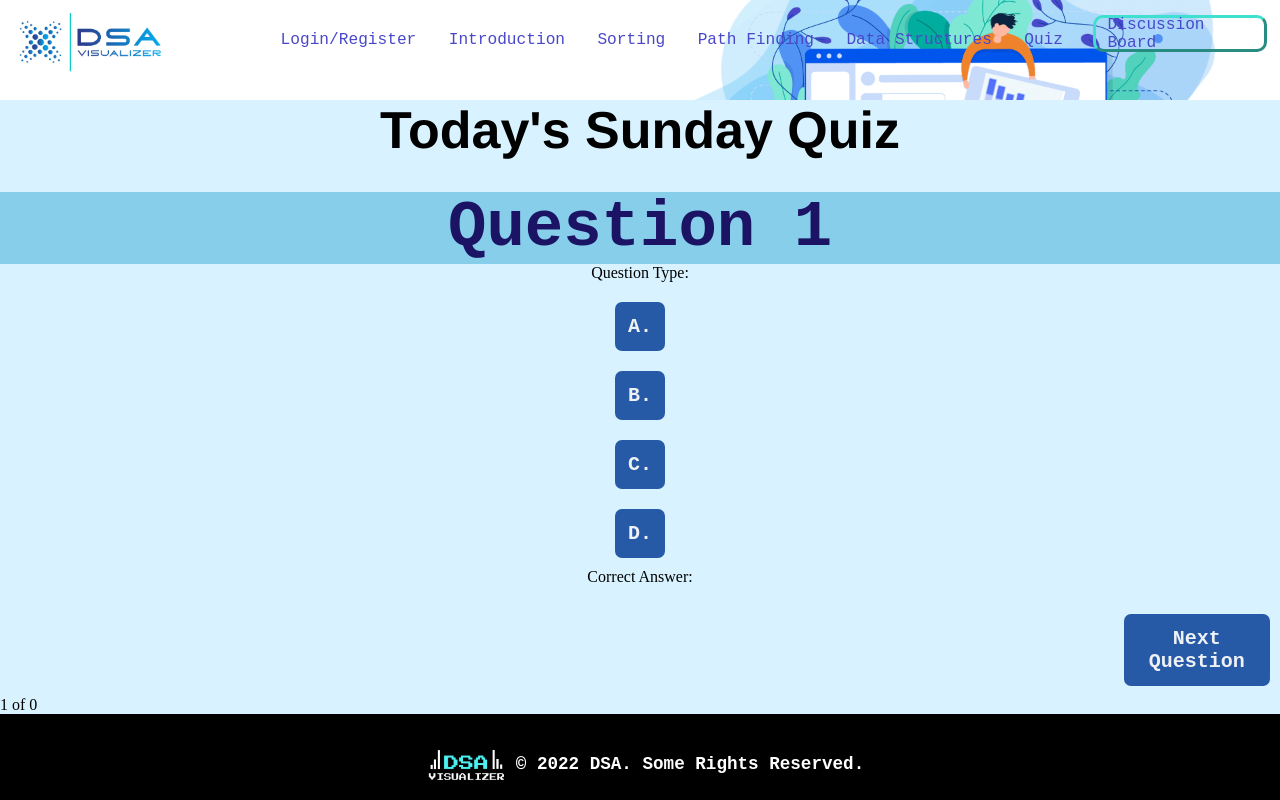
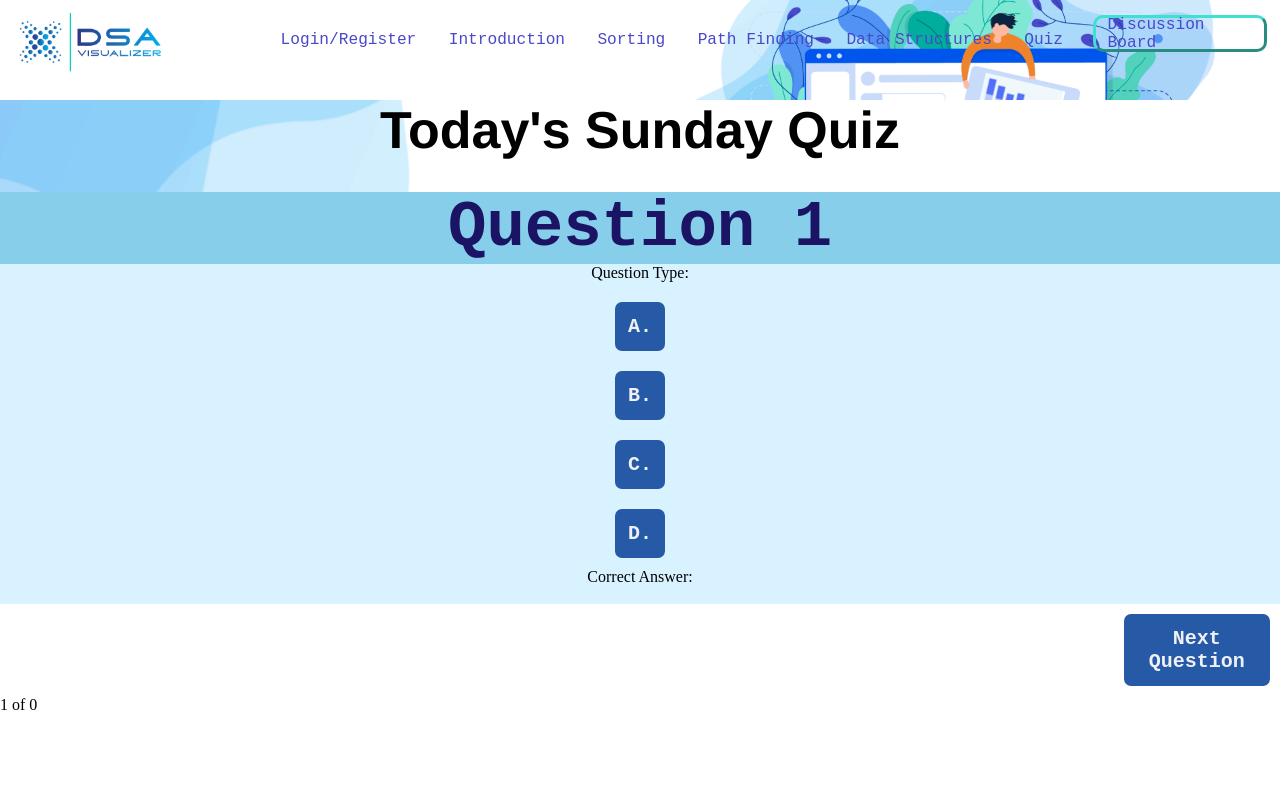
Before and after one commit to Jordiak/Visualizer, a React (Create React App) app in the folder client/: page /Quiz in a window 1280 px wide. Shown: the top 800 px of the page. Built offline with nearby package versions, Linux system fonts and the light colour scheme; no server answers.

Commit message:
added bg to quiz

```diff
--- a/client/src/App.css
+++ b/client/src/App.css
@@ -798,7 +798,11 @@ h2 {
 }
 
 .user-quiz{
-  background-color: rgb(216, 243, 255);
+  background-image: url("../src/components/images/newwallpaper2.png");
+  background-position: center;
+  background-size: cover;
+  height: 115vh;
+  background-attachment: fixed;
 }
 
 .buttons-positioned{
@@ -814,7 +818,6 @@ h2 {
   font-weight: bold;
   font-size: 52px;
   text-align: center;
-  background-color: rgb(216, 243, 255);
   color: #000000;
   margin-bottom: 2rem;
 }
```
